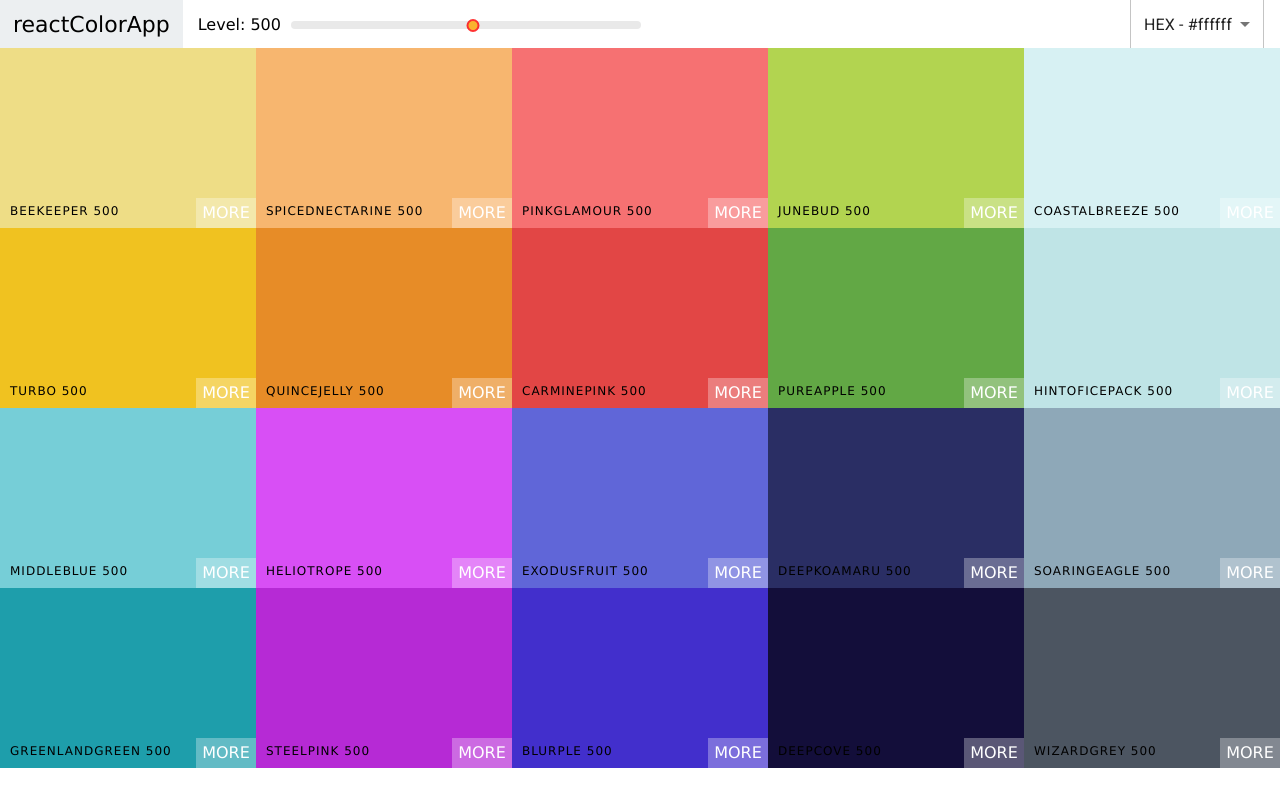
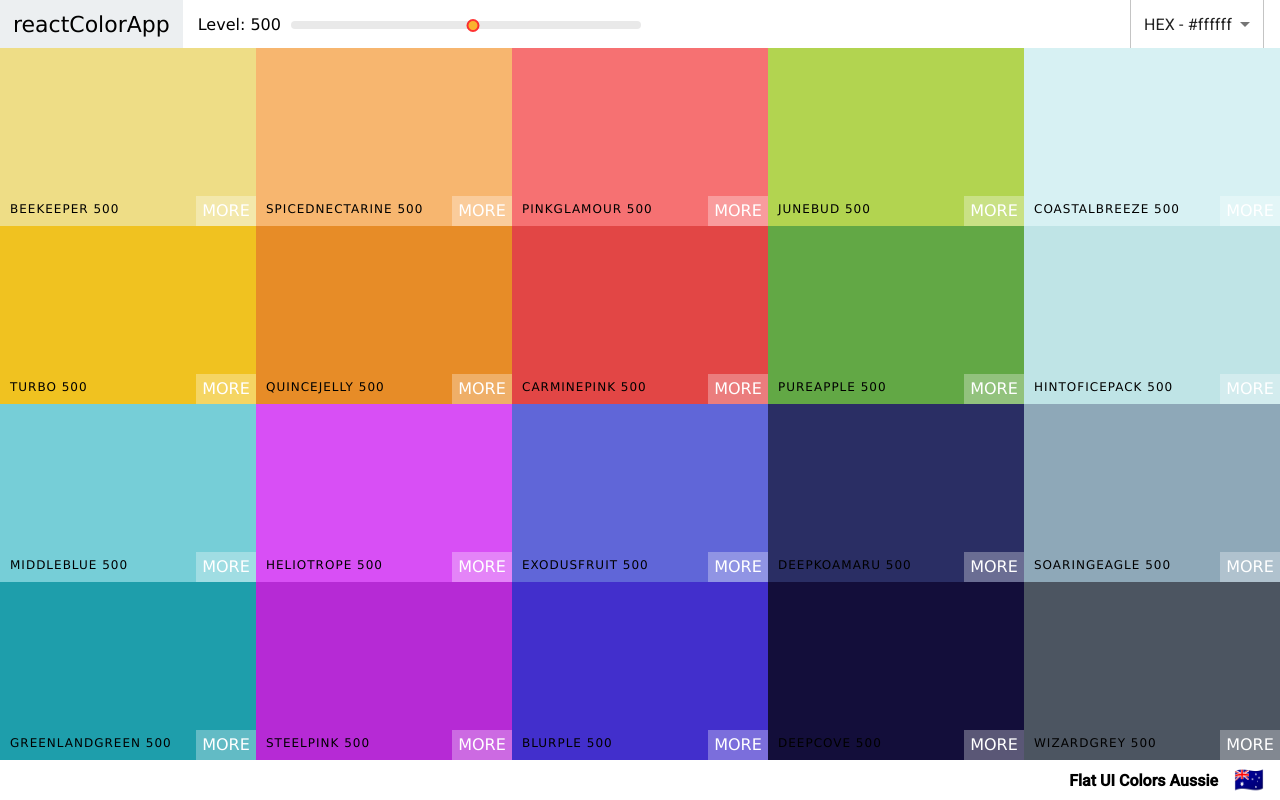
Before and after one commit to jonahCodes/ReactColorProject, a React (Create React App) app: page / in a window 1280 px wide. Built offline with nearby package versions, Linux system fonts and the light colour scheme.

Commit message:
add footer

```diff
--- a/src/colorApp/Palette.js
+++ b/src/colorApp/Palette.js
@@ -17,10 +17,10 @@
     this.setState({ format: val });
   };
   render() {
-    const { colors } = this.props.palette;
+    const { colors, paletteName, emoji } = this.props.palette;
     const { level, format } = this.state;
-    const colorBoxes = colors[level].map((color, index) => (
-      <ColorBox key={index} background={color[format]} name={color.name} />
+    const colorBoxes = colors[level].map((color) => (
+      <ColorBox key={color.id} background={color[format]} name={color.name} />
     ));
     return (
       <div className="Palette">
@@ -29,9 +29,10 @@
           handleChange={this.changeFormat}
           changeLevel={this.changeLevel}
         />
-        {/* navbar goes here */}
         <div className="Palette-colors">{colorBoxes}</div>
-        {/* footer goes here */}
+        <footer className="Palette-footer">
+          {paletteName} <span className="emoji">{emoji}</span>
+        </footer>
       </div>
     );
   }
--- a/src/colorApp/palette.css
+++ b/src/colorApp/palette.css
@@ -1,5 +1,7 @@
 .Palette {
   height: 100vh;
+  display: flex;
+  flex-direction: column;
 }
 .Palette-colors {
   height: 90%;
@@ -7,3 +9,16 @@
 .body {
   margin: none;
 }
+.Palette-footer {
+  background-color: white;
+  height: 5vh;
+  display: flex;
+  justify-content: flex-end;
+  font-family: "Roboto", sans-serif;
+  align-items: center;
+  font-weight: bold;
+}
+.emoji {
+  font-size: 1.5rem;
+  margin: 1rem;
+}
```
